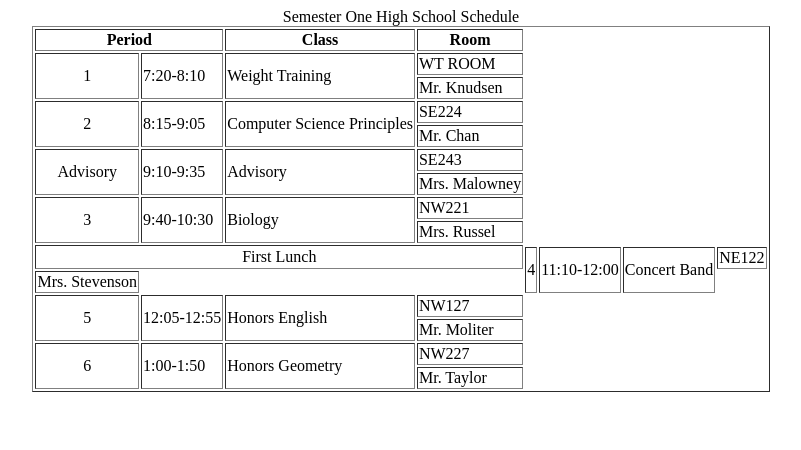
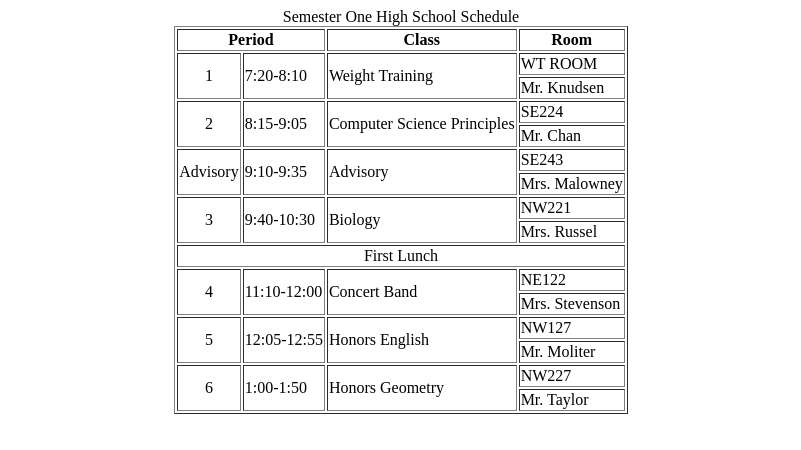
Before and after one commit to Ezra-Fenwick/Class-Example, a plain HTML site: page index.html in a window 1280 px wide. Shown: the whole page, without its empty margins (239-1040 px from the left). Drawn offline with Linux system fonts and the light colour scheme.

Commit message:
Update index.html

```diff
--- a/index.html
+++ b/index.html
@@ -46,7 +46,7 @@
         <td>Mrs. Russel</td>
      </tr>
      <tr align="center">
-        <td rowspan="2" colspan="4">First Lunch</td>
+        <td colspan="4">First Lunch</td>
      </tr>
      <tr>
         <td align="center" rowspan="2">4</td>
```
